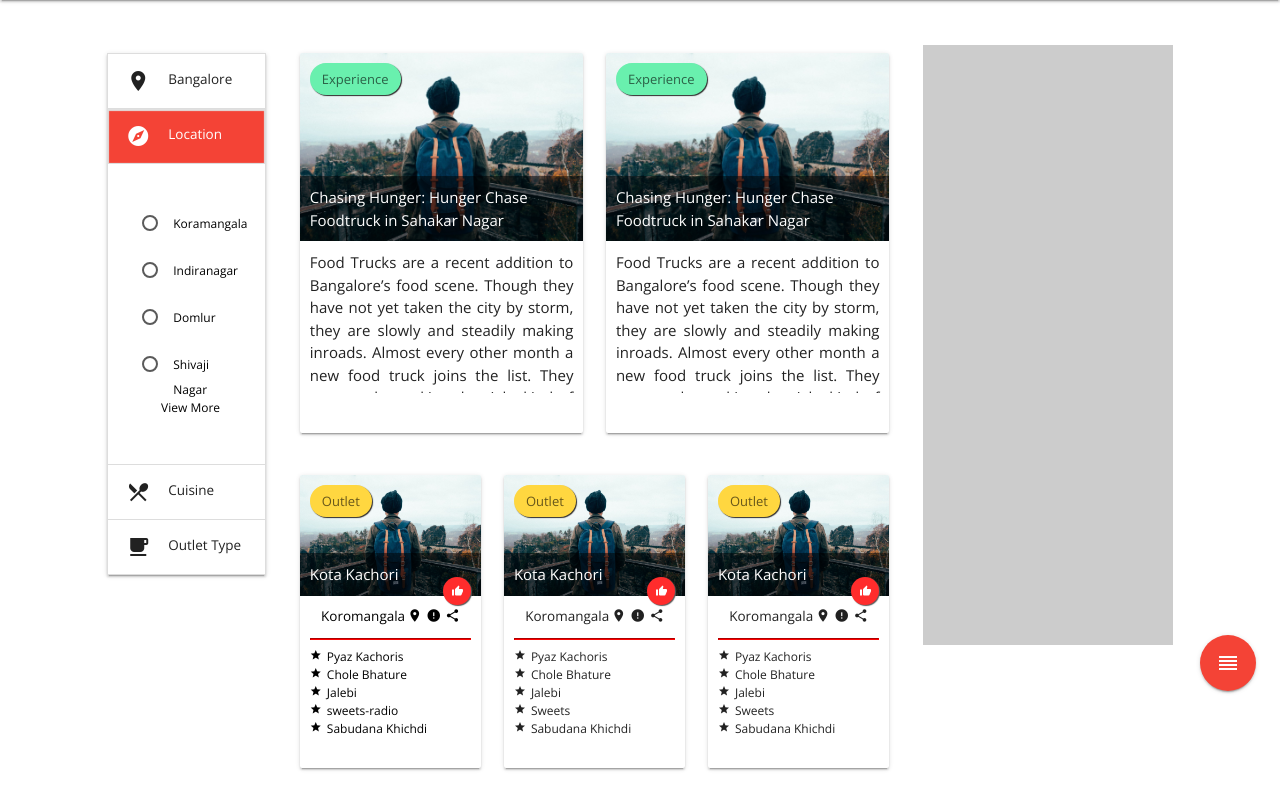
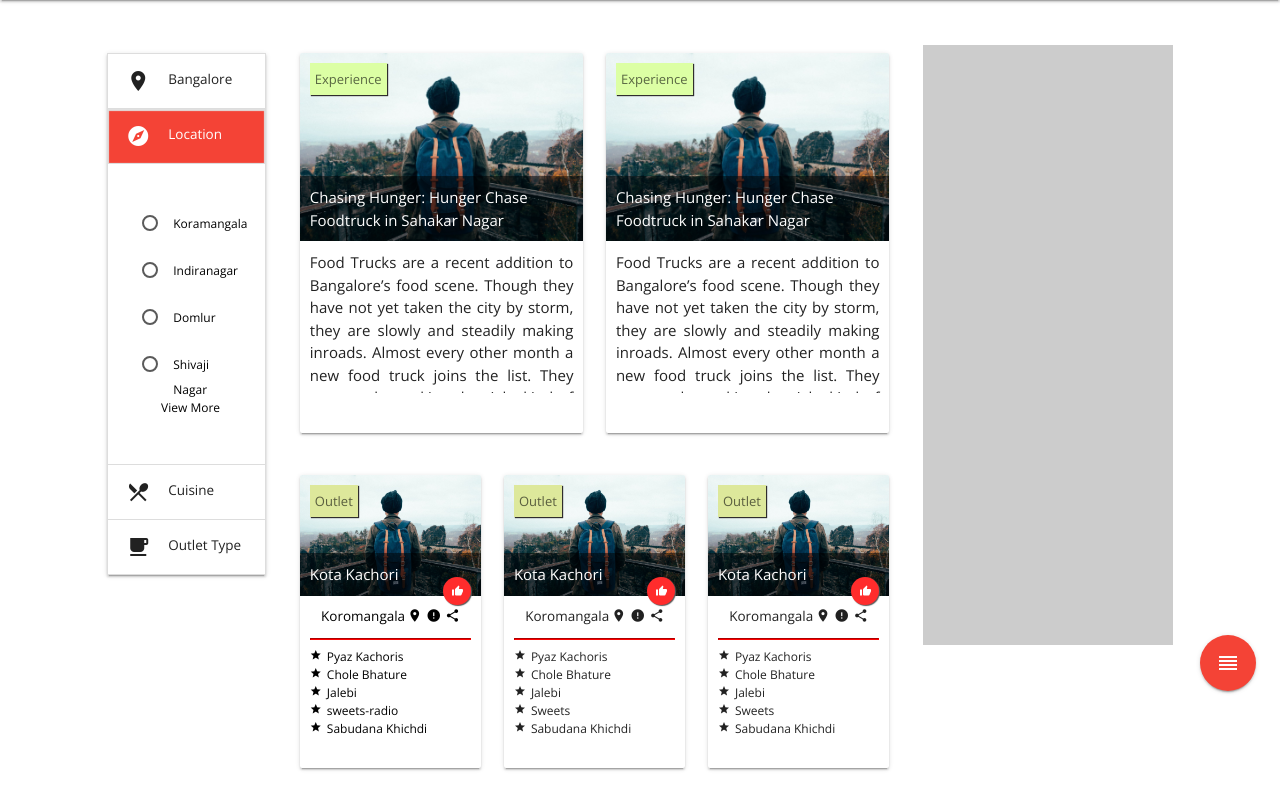
Before and after one commit to pecey/TalkingStreet, a PHP site: page /main.html in a window 1280 px wide. Shown: the part 64-872 px from the top of the page. Run offline with PHP 8.4, Linux system fonts and the light colour scheme; some libraries are stand-ins or nearby versions.

Commit message:
Modified the chips

```diff
--- a/css/main.css
+++ b/css/main.css
@@ -88,7 +88,9 @@ nav {
   z-index: 10;
   top: 10px;
   left: 10px;
-  box-shadow: 1px 1px 1px #2F2D2D; }
+  box-shadow: 1px 1px 1px #2F2D2D;
+  border-radius: 0px;
+  padding: 0px 5px; }
 
 .collapsible-header {
   font-size: 0.9em; }
@@ -115,10 +117,12 @@ hr {
   color: white; }
 
 .experience-chip {
-  background: #69f0ae; }
+  /*background: #69f0ae;*/
+  background: #DCFFA4; }
 
 .outlet-chip {
-  background: #ffd740; }
+  /*background: #ffd740;*/
+  background: #DDE89B; }
 
 .rating {
   position: absolute;
--- a/main.html
+++ b/main.html
@@ -478,7 +478,7 @@
     $(document).ready(function(){
     $('.modal-trigger').leanModal();
 
-    /*Change filter according to selection*/
+    /*
     $("input:radio[name=location]").on('change', function(){
       var location_selected = $("input:radio[name=location]:checked").val();
       $("#location-modal-trigger").text(location_selected);
@@ -495,7 +495,7 @@
       var cuisine_selected = $("input:radio[name=category]:checked").val();
       $("#cuisine-modal-trigger").text(cuisine_selected);
       $("#cuisine-collapsible-header span").text(cuisine_selected);
-    });
+    });*/
 
   });
 
--- a/sass/main.scss
+++ b/sass/main.scss
@@ -41,7 +41,10 @@ nav {
   z-index: 10;
   top: 10px;
   left: 10px;
-  box-shadow: 1px 1px 1px #2F2D2D; }
+  box-shadow: 1px 1px 1px #2F2D2D;
+  border-radius:0px;
+  padding: 0px 5px;
+  }
 
 .collapsible-header{
       font-size: 0.9em;
@@ -70,10 +73,14 @@ hr {
   color: white; }
 
 .experience-chip {
-  background: #69f0ae; }
+  /*background: #69f0ae;*/
+  background: #DCFFA4;
+   }
 
 .outlet-chip {
-  background: #ffd740; }
+  /*background: #ffd740;*/
+  background: #DDE89B;
+ }
 
 .rating {
   position: absolute;
```
